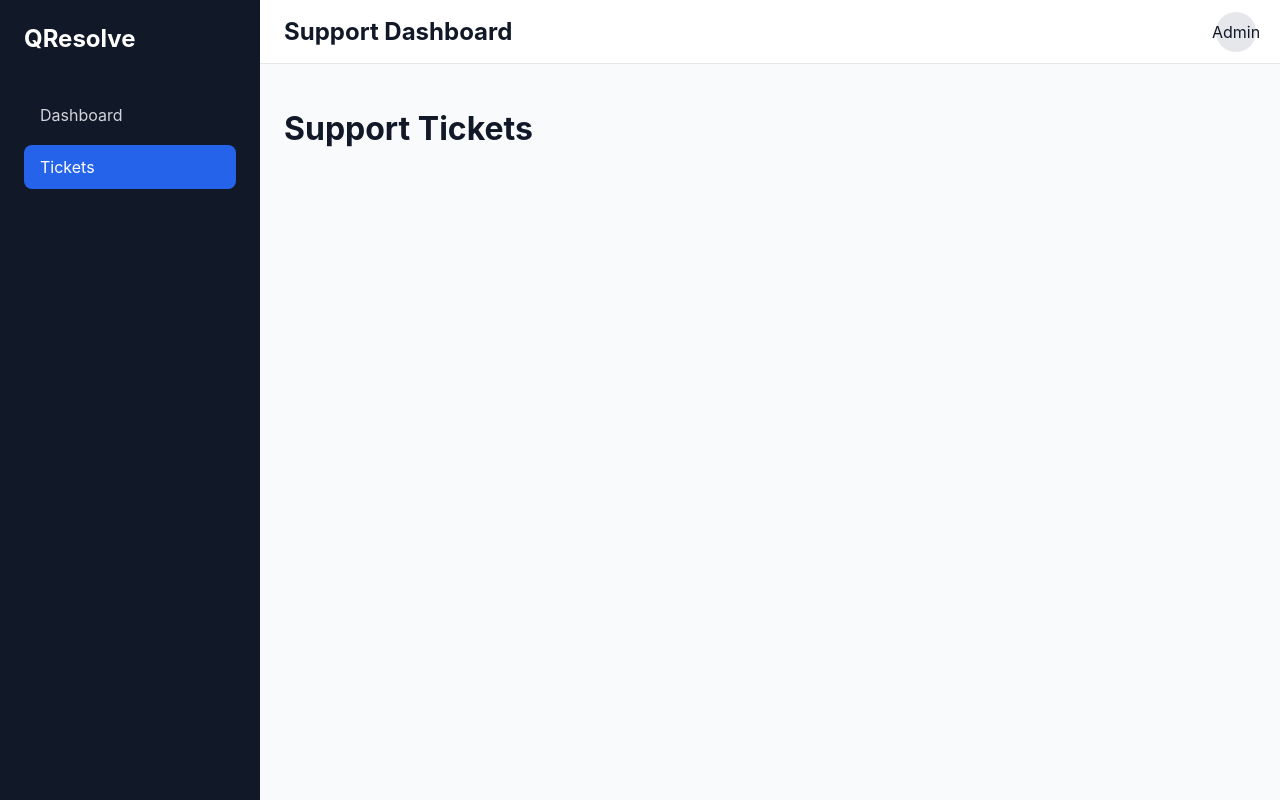
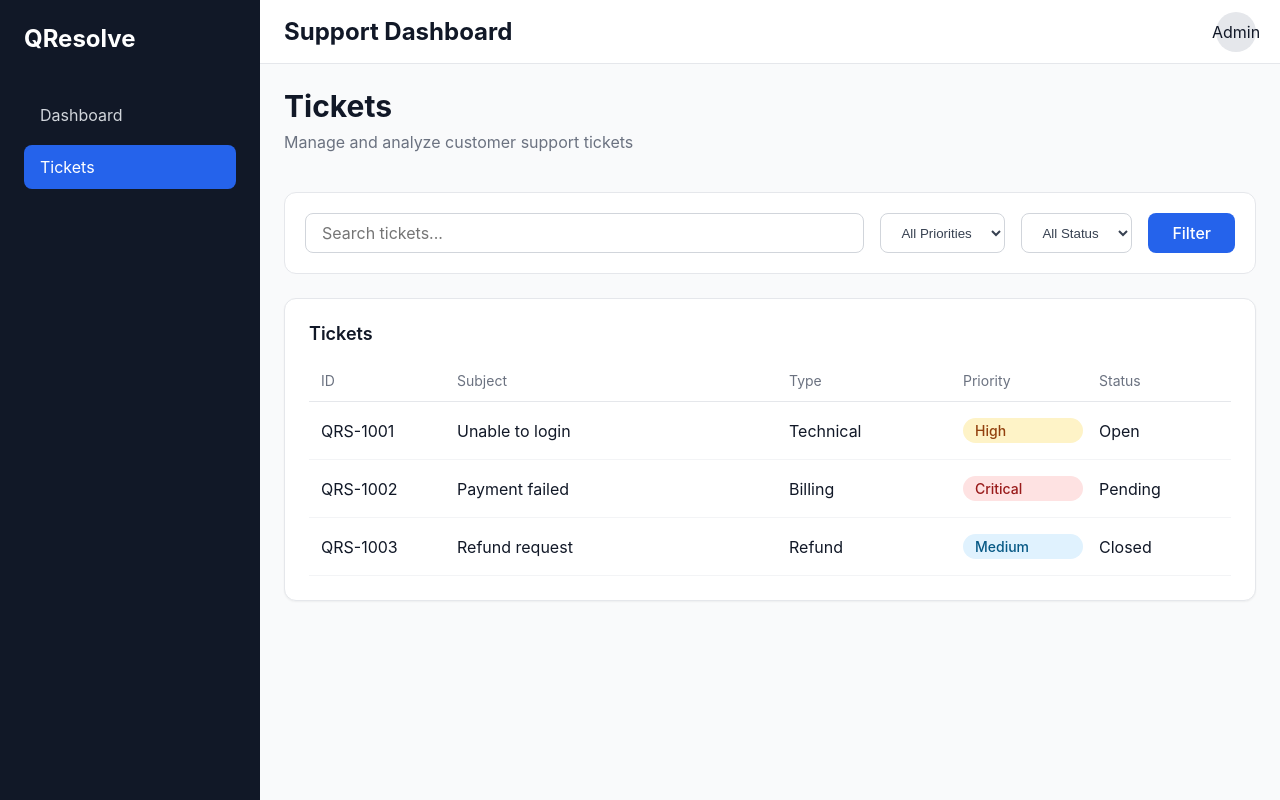
Before and after one commit to ADI-2707/QResolve, a React (Vite) app in the folder frontend/: page /tickets in a window 1280 px wide. Built offline with nearby package versions, Linux system fonts and the light colour scheme.

Commit message:
feat(frontend): build tickets page ui with filters and table

```diff
--- a/frontend/src/pages/Tickets/Tickets.module.css
+++ b/frontend/src/pages/Tickets/Tickets.module.css
@@ -0,0 +1,29 @@
+.page {
+
+    display:flex;
+
+    flex-direction:column;
+
+    gap:var(--space-6);
+
+}
+
+
+.header h1 {
+
+    margin:0;
+
+    font-size:
+    var(--font-size-3xl);
+
+}
+
+
+.header p {
+
+    margin-top:var(--space-2);
+
+    color:
+    var(--color-gray-500);
+
+}
--- a/frontend/src/pages/Tickets/Tickets.tsx
+++ b/frontend/src/pages/Tickets/Tickets.tsx
@@ -1,11 +1,42 @@
-function Tickets() {
+import TicketFilters from "./components/TicketFilters/TicketFilters";
+import TicketTable from "./components/TicketTable/TicketTable";
+
+import styles from "./Tickets.module.css";
+
+
+const Tickets = () => {
+
+
     return (
-        <div>
-            <h1>
-                Support Tickets
-            </h1>
+
+        <div className={styles.page}>
+
+
+            <header className={styles.header}>
+
+                <h1>
+                    Tickets
+                </h1>
+
+                <p>
+                    Manage and analyze customer support tickets
+                </p>
+
+            </header>
+
+
+
+            <TicketFilters />
+
+
+            <TicketTable />
+
+
         </div>
+
     );
-}
+
+};
+
 
 export default Tickets;
--- /dev/null
+++ b/frontend/src/pages/Tickets/components/TicketFilters/TicketFilters.module.css
@@ -0,0 +1,37 @@
+.filters {
+
+    display:flex;
+
+    align-items:center;
+
+    gap:var(--space-4);
+
+    background:white;
+
+    padding:var(--space-5);
+
+    border-radius:var(--radius-lg);
+
+    border:
+    1px solid var(--color-gray-200);
+
+}
+
+
+.select {
+
+    height:var(--input-height-md);
+
+    padding:
+    0 var(--space-4);
+
+    border:
+    1px solid var(--color-gray-300);
+
+    border-radius:var(--radius-md);
+
+    background:white;
+
+    color:var(--color-gray-700);
+
+}
--- /dev/null
+++ b/frontend/src/pages/Tickets/components/TicketFilters/TicketFilters.tsx
@@ -0,0 +1,77 @@
+import Button from "../../../../components/common/ui/Button/Button";
+import Input from "../../../../components/common/ui/Input/Input";
+import styles from "./TicketFilters.module.css";
+
+
+const TicketFilters = () => {
+
+
+    return (
+
+        <div className={styles.filters}>
+
+
+            <Input
+                placeholder="Search tickets..."
+            />
+
+
+            <select className={styles.select}>
+
+                <option>
+                    All Priorities
+                </option>
+
+                <option>
+                    Critical
+                </option>
+
+                <option>
+                    High
+                </option>
+
+                <option>
+                    Medium
+                </option>
+
+                <option>
+                    Low
+                </option>
+
+            </select>
+
+
+            <select className={styles.select}>
+
+                <option>
+                    All Status
+                </option>
+
+                <option>
+                    Open
+                </option>
+
+                <option>
+                    Pending
+                </option>
+
+                <option>
+                    Closed
+                </option>
+
+            </select>
+
+
+            <Button>
+                Filter
+            </Button>
+
+
+        </div>
+
+    );
+
+};
+
+
+export default TicketFilters;
--- /dev/null
+++ b/frontend/src/pages/Tickets/components/TicketTable/TicketTable.module.css
@@ -0,0 +1,55 @@
+.table {
+
+    width:100%;
+
+}
+
+
+.header,
+.row {
+
+    display:grid;
+
+    grid-template-columns:
+    120px 2fr 1fr 120px 120px;
+
+    align-items:center;
+
+    gap:var(--space-4);
+
+}
+
+
+.header {
+
+    padding:
+    var(--space-3);
+
+    color:var(--color-gray-500);
+
+    font-size:var(--font-size-sm);
+
+    border-bottom:
+    1px solid var(--color-gray-200);
+
+}
+
+
+.row {
+
+    padding:
+    var(--space-4)
+    var(--space-3);
+
+    border-bottom:
+    1px solid var(--color-gray-100);
+
+}
+
+
+.row:hover {
+
+    background:
+    var(--color-gray-50);
+
+}
--- /dev/null
+++ b/frontend/src/pages/Tickets/components/TicketTable/TicketTable.tsx
@@ -0,0 +1,127 @@
+import Badge from "../../../../components/common/ui/Badge/Badge";
+import Card from "../../../../components/common/ui/Card/Card";
+
+import styles from "./TicketTable.module.css";
+
+
+const tickets = [
+
+    {
+        id:"QRS-1001",
+        subject:"Unable to login",
+        type:"Technical",
+        priority:"High",
+        status:"Open"
+    },
+
+    {
+        id:"QRS-1002",
+        subject:"Payment failed",
+        type:"Billing",
+        priority:"Critical",
+        status:"Pending"
+    },
+
+    {
+        id:"QRS-1003",
+        subject:"Refund request",
+        type:"Refund",
+        priority:"Medium",
+        status:"Closed"
+    }
+
+];
+
+
+const TicketTable = () => {
+
+
+    return (
+
+        <Card title="Tickets">
+
+
+            <div className={styles.table}>
+
+
+                <div className={styles.header}>
+
+                    <span>ID</span>
+
+                    <span>Subject</span>
+
+                    <span>Type</span>
+
+                    <span>Priority</span>
+
+                    <span>Status</span>
+
+
+                </div>
+
+
+
+                {
+                    tickets.map((ticket)=>(
+
+
+                        <div
+                            key={ticket.id}
+                            className={styles.row}
+                        >
+
+                            <span>
+                                {ticket.id}
+                            </span>
+
+
+                            <span>
+                                {ticket.subject}
+                            </span>
+
+
+                            <span>
+                                {ticket.type}
+                            </span>
+
+
+                            <Badge
+                                variant={
+                                    ticket.priority==="Critical"
+                                    ? "danger"
+                                    :
+                                    ticket.priority==="High"
+                                    ? "warning"
+                                    :
+                                    "info"
+                                }
+                            >
+
+                                {ticket.priority}
+
+                            </Badge>
+
+
+                            <span>
+                                {ticket.status}
+                            </span>
+
+
+                        </div>
+
+
+                    ))
+                }
+
+
+            </div>
+
+
+        </Card>
+
+    );
+
+};
+
+
+export default TicketTable;
```
